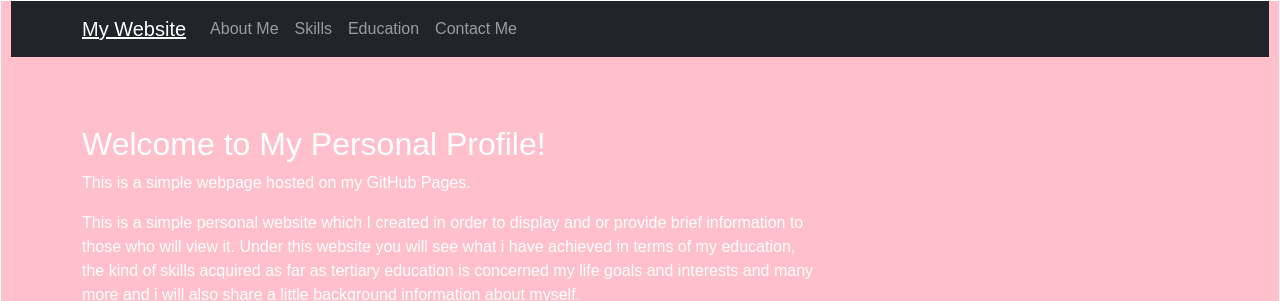
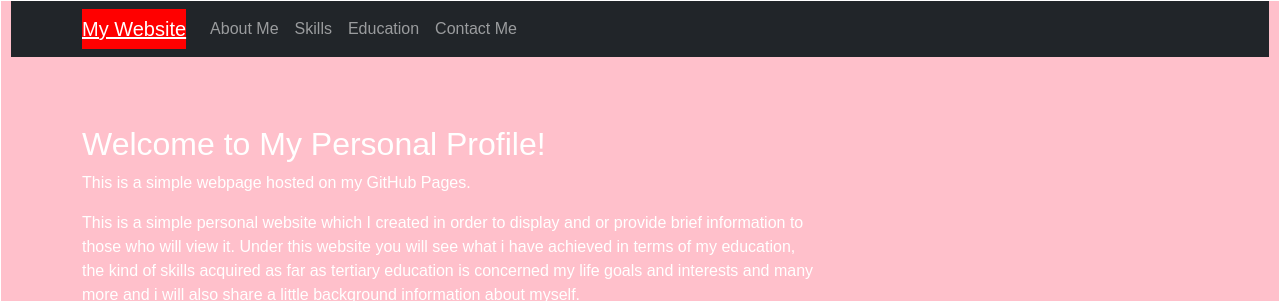
Before and after one commit to bida24-309/personal-profile, a plain HTML site: page index.html in a window 1280 px wide. In both pictures the pointer is over the link "My Website". Shown: the top 301 px of the page. Drawn offline with nearby package versions, Linux system fonts and the light colour scheme.

Commit message:
Update style.css

```diff
--- a/style.css
+++ b/style.css
@@ -21,7 +21,8 @@ nav {
 
 nav a:hover {
    text-decoration: underline;
-   color: Red;
+   color: purple;
+   Background-color: red;
 }
 
 main {
```
